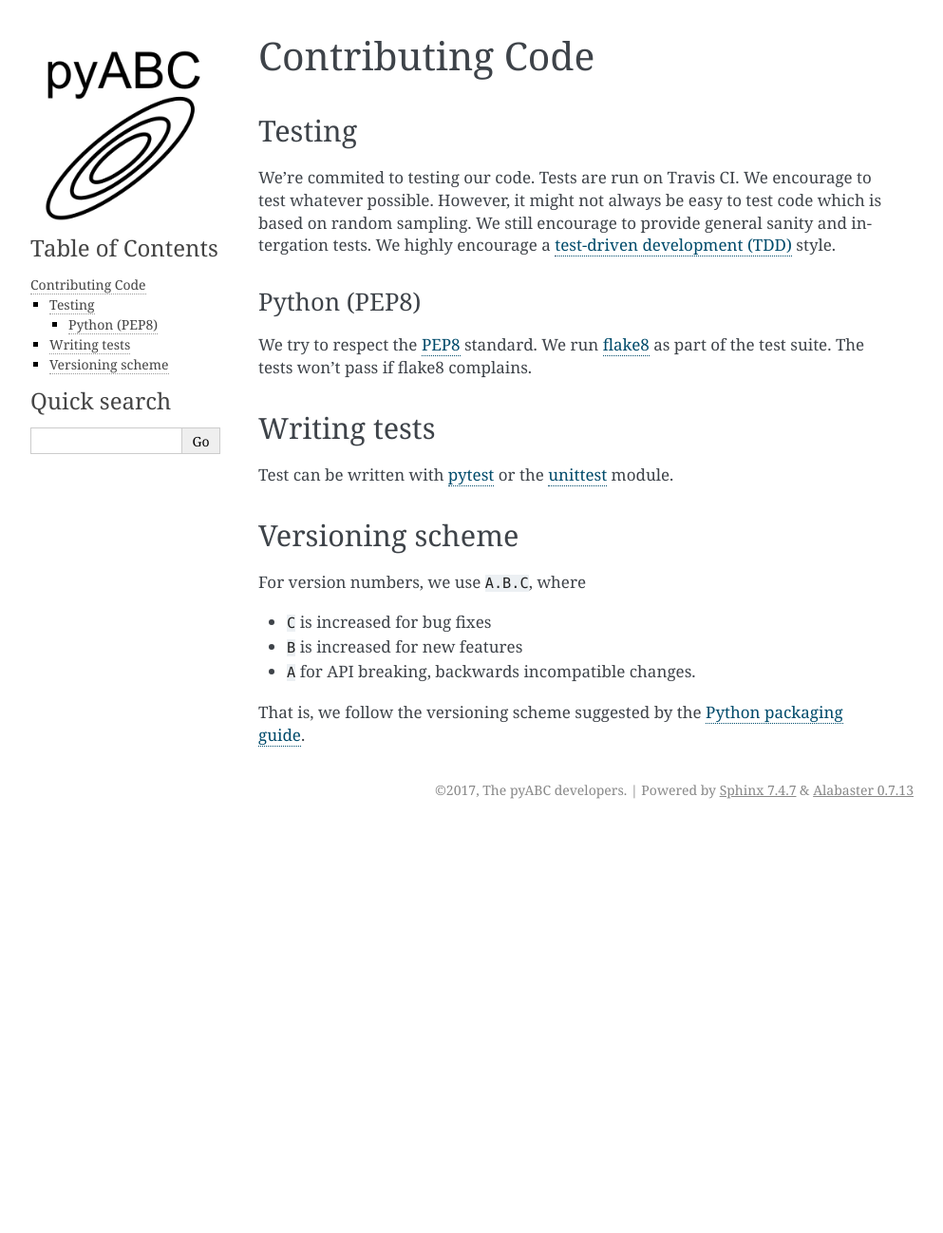
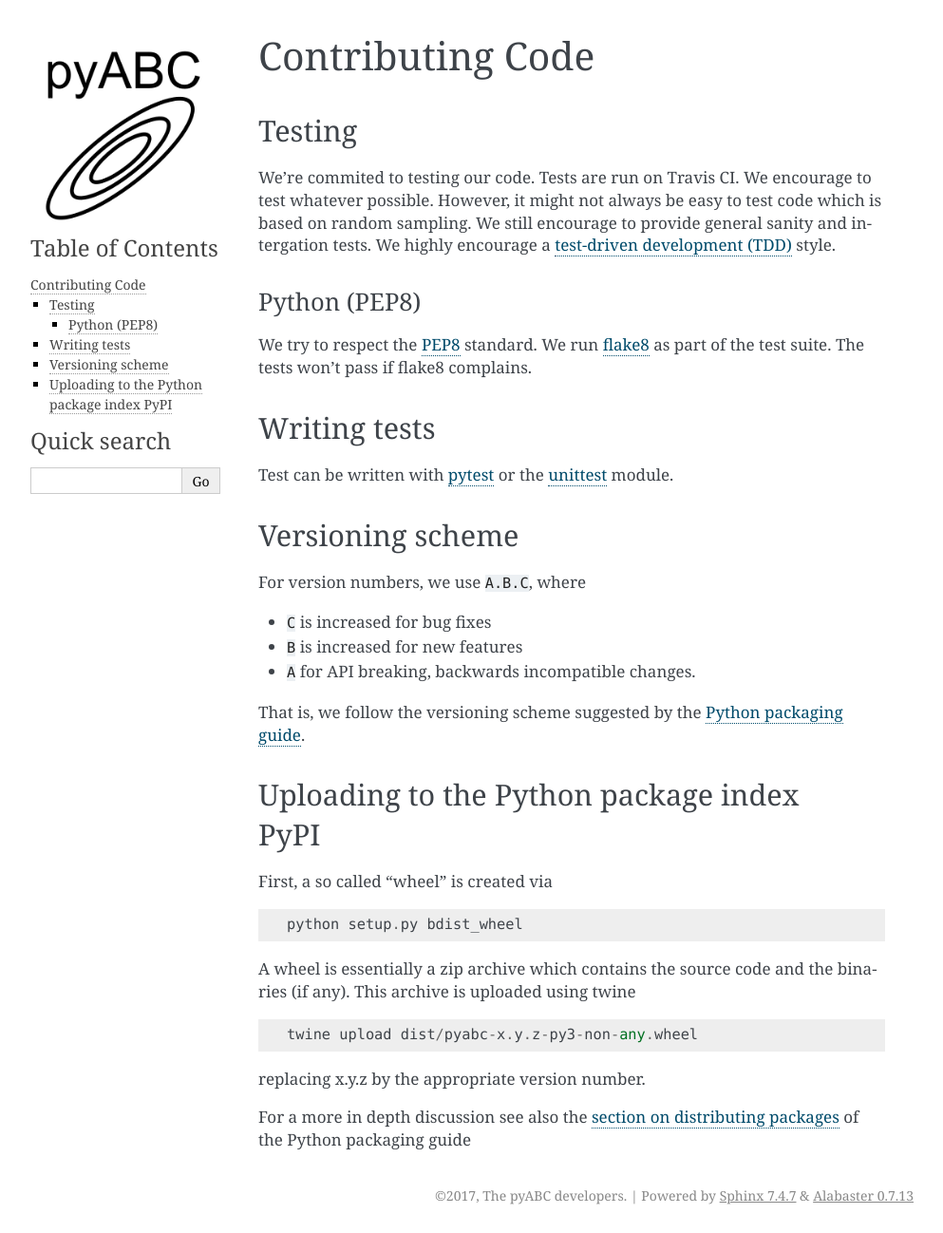
Before and after one commit to ICB-DCM/pyABC, a Sphinx documentation site: the page built from doc/code.rst, in a window 1280 px wide. Shown: the whole page at 95% size, without its empty margins (148-1141 px from the left). Built offline with Sphinx 7.4.7, drawn with Linux system fonts in a browser that asks for light colours; pages that are not in the unit, such as notebooks, are missing from menus; before the commit the page ends 900 px from its top, so only the background shows below that.

Commit message:
add instructions for distribution of packages py PyPI

```diff
--- a/doc/code.rst
+++ b/doc/code.rst
@@ -35,3 +35,28 @@ For version numbers, we use ``A.B.C``, where
 
 That is, we follow the versioning scheme suggested
 by the `Python packaging guide <https://packaging.python.org>`_.
+
+
+Uploading to the Python package index PyPI
+------------------------------------------
+
+First, a so called "wheel" is created via
+
+::
+
+    python setup.py bdist_wheel
+
+A wheel is essentially a zip archive which contains the source code
+and the binaries (if any).
+This archive is uploaded using twine
+
+
+::
+
+    twine upload dist/pyabc-x.y.z-py3-non-any.wheel
+
+replacing x.y.z by the appropriate version number.
+
+For a more in depth discussion see also the
+`section on distributing packages <https://packaging.python.org/tutorials/distributing-packages>`_
+of the Python packaging guide
```
